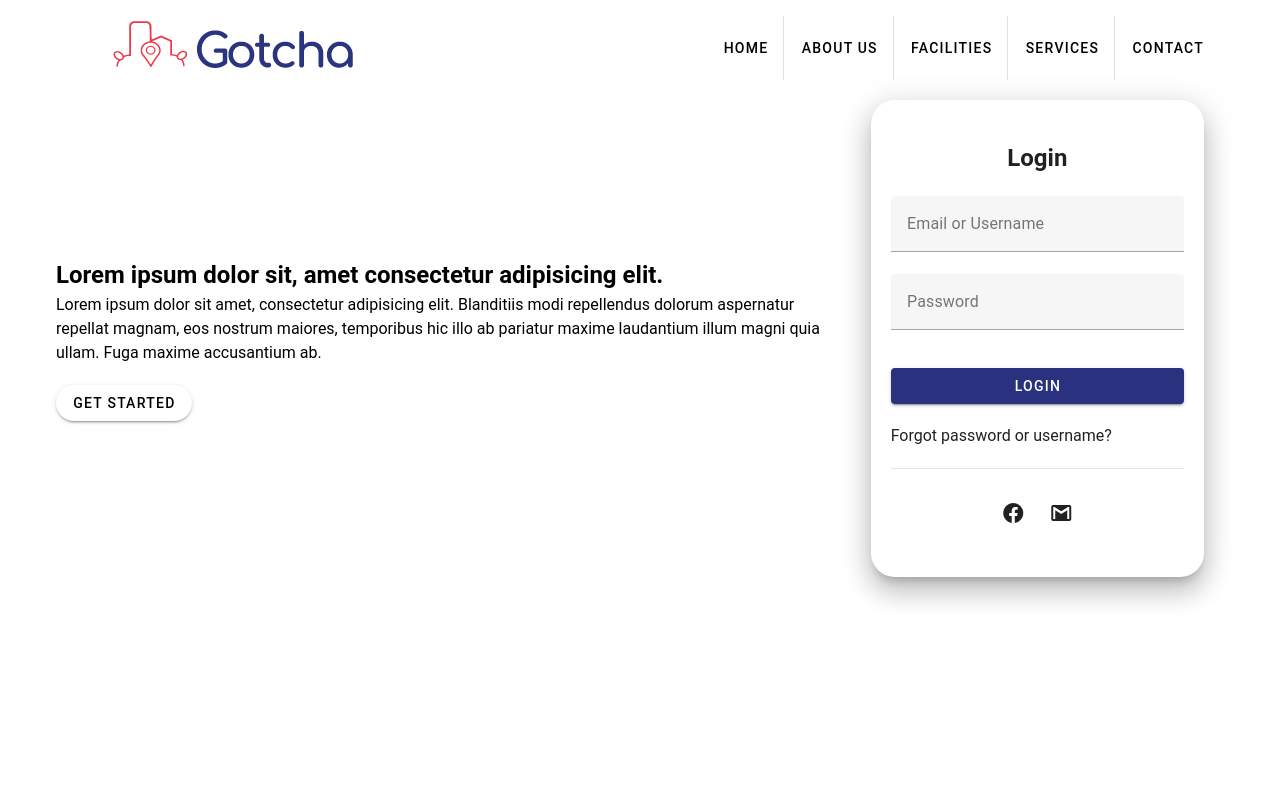
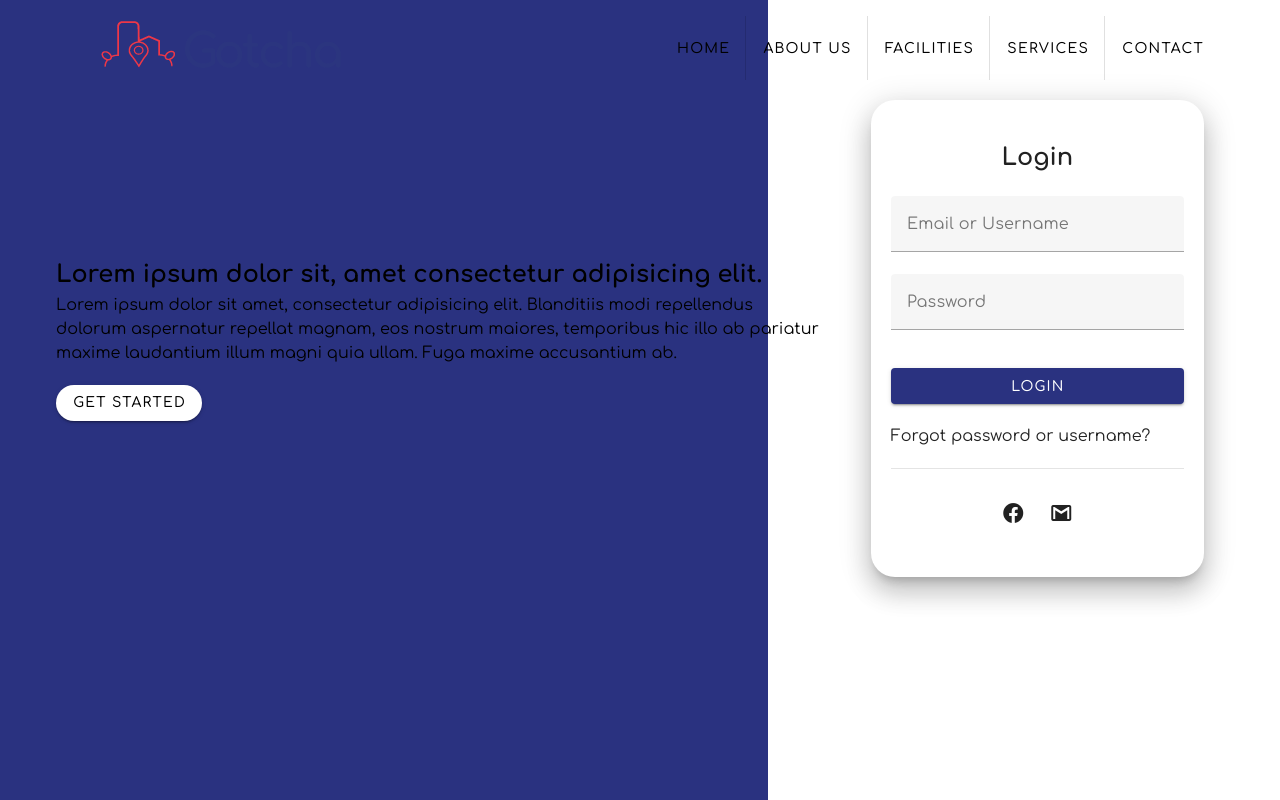
Before and after one commit to Netpoc/gotcha, a Vue app: page / in a window 1280 px wide. Built offline with nearby package versions, Linux system fonts and the light colour scheme.

Commit message:
added font

```diff
--- a/src/main.js
+++ b/src/main.js
@@ -1,7 +1,7 @@
 import { createApp } from 'vue'
 import App from './App.vue'
 import router from './router'
-//import './styles.css'
+import '../styles.css'
 import './plugins/vuetify'
 
 
--- a/src/views/Admin_dash.vue
+++ b/src/views/Admin_dash.vue
@@ -1,5 +1,5 @@
 <template>
-  <v-container class="main" fluid>
+  <v-container fluid>
       <v-navigation-drawer theme="dark" color="#2A3280" permanent>
         <div>
           <v-img max-height="50" :src="require('../assets/white.png')"></v-img>
--- a/src/views/HomeView.vue
+++ b/src/views/HomeView.vue
@@ -87,7 +87,7 @@ export default {
         this.loggedIn = true
         this.user =  {username: this.username};
         // eslint-disable-next-line no-undef
-        this.$router.push({name: 'Dashboard'})
+        this.$router.push({name: 'dashboard'})
       } else if (this.username === 'landlord' && this.password === 'password'){
         this.loggedIn = true
         this.user = {username: this.username};
--- a/src/views/owner/Account.vue
+++ b/src/views/owner/Account.vue
@@ -5,7 +5,7 @@
             <v-row>
                 <v-col cols="6">
                     <h2>Payments</h2>
-                    <v-card color="#C0E5E2" class="ma-5 d-flex justify-space-evenly">
+                    <v-card color="#C0E5E2" class="pa-5 d-flex justify-space-evenly">
                         <v-sheet
                         class="rounded-xl d-flex flex-column align-center justify-center"
                         height="100"
--- a/src/views/owner/Owner_dash.vue
+++ b/src/views/owner/Owner_dash.vue
@@ -1,7 +1,7 @@
 <template>
   <v-container fluid class="main">
     <Nav />
-    <v-main style="height: 90vh">
+    <v-main>
       <v-row align="start">
         <v-col cols="6">
           <h1 class="ma-5">Owner Dashboard</h1>
@@ -204,12 +204,11 @@ export default {
 </script>
 <style scoped>
 .main {
-  position: absolute;
   top: 0;
   bottom: 0;
   left: 0;
   right: 0;
-  background: linear-gradient(to left, #ffffff 40%, #657ABC 40%);
+  background: linear-gradient(to left, #ffffff 40%, #657ABC 40%) !important;
   display: flex;
   flex-wrap: wrap;
   align-items: center;
--- /dev/null
+++ b/styles.css
@@ -0,0 +1,6 @@
+@import url('https://fonts.googleapis.com/css2?family=Comfortaa:wght@300..700&family=Poppins:wght@400;600&display=swap');
+
+body{
+ font-family: 'Comfortaa', sans-serif !important;
+ background: linear-gradient(to left, #ffffff 40%, #2a3280 40%) !important;
+}
```
